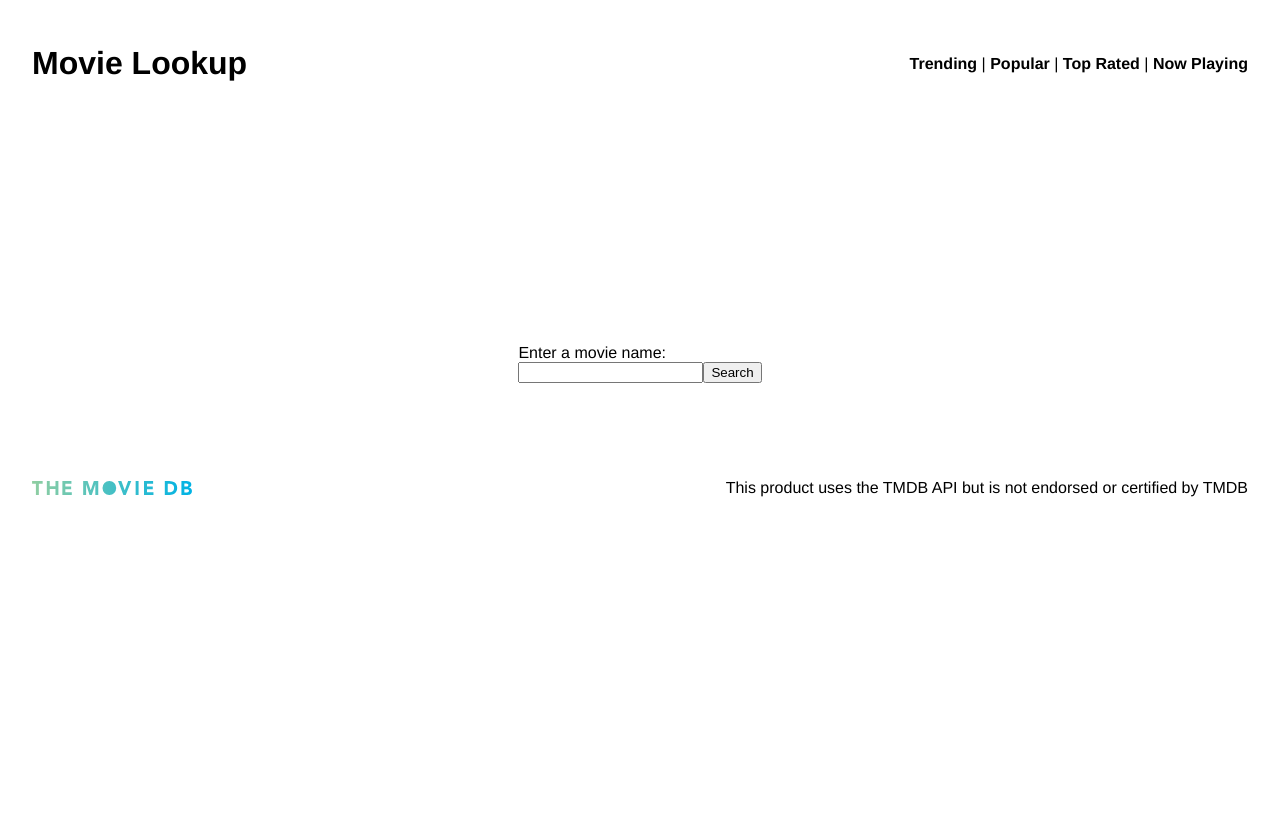
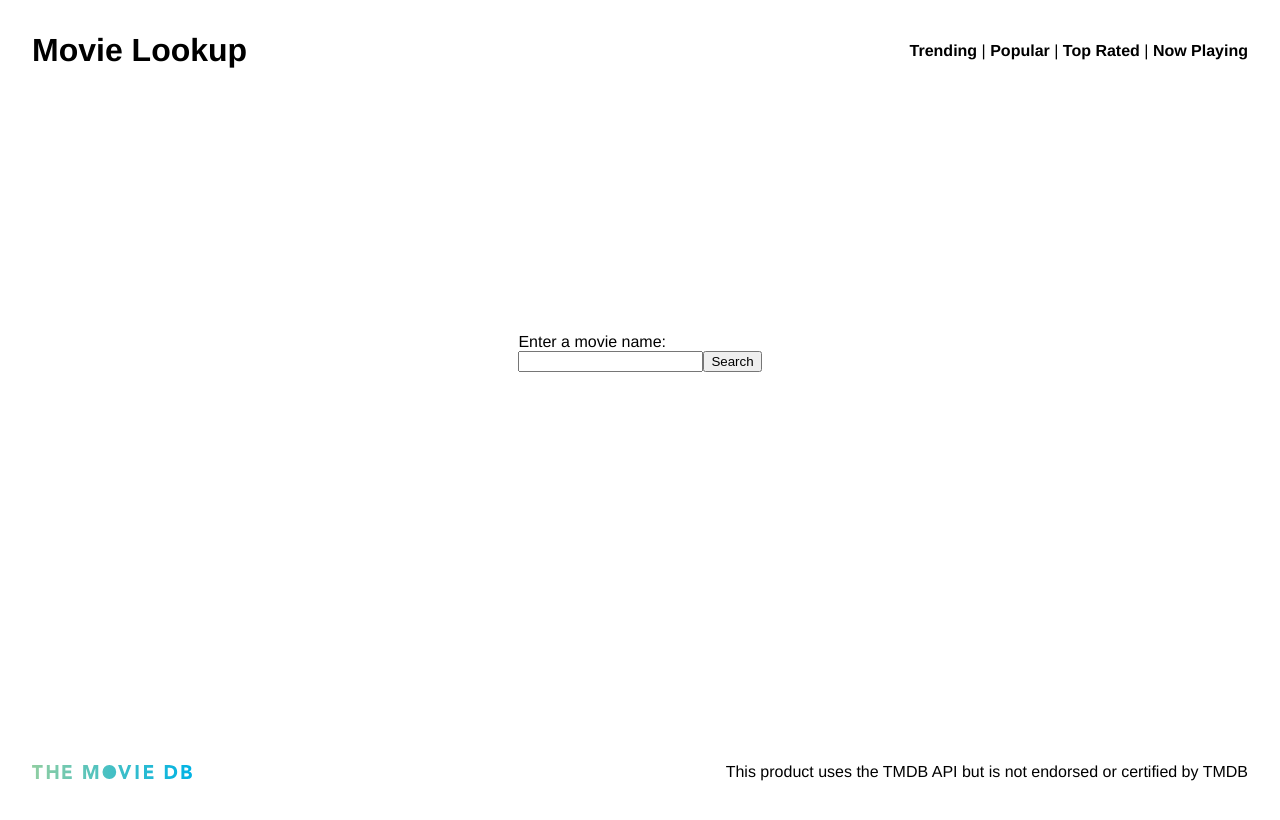
Before and after one commit to TOVTC/vue2-movie-lookup, a Vue app: page / in a window 1280 px wide. Shown: the top 820 px of the page. Built offline with nearby package versions, Linux system fonts and the light colour scheme.

Commit message:
fixed footer positioning, added better error handling

```diff
--- a/src/App.vue
+++ b/src/App.vue
@@ -1,29 +1,43 @@
 <template>
-  <div id="app">
+  <div id="page-container">
     <header>
-          <router-link to="/"><h1>Movie Lookup</h1></router-link>
-        <nav>
+          <router-link to="/"><h1 class="spacing">Movie Lookup</h1></router-link>
+        <nav class="spacing">
           <router-link to="/trending">Trending</router-link> |
           <router-link to="/popular">Popular</router-link> |
           <router-link to="/top-rated">Top Rated</router-link> |
           <router-link to="/now-playing">Now Playing</router-link>
         </nav>
     </header>
+    <div id="content-wrap">
     <router-view :key="$route.fullPath"></router-view>
-    <footer>
-      <img src="@/assets/tmdb.svg" id="logo"/>
-      <p>This product uses the TMDB API but is not endorsed or certified by TMDB</p>
+    </div>
+    <footer id="footer">
+      <img src="@/assets/tmdb.svg" id="logo" class="spacing"/>
+      <p class="spacing">This product uses the TMDB API but is not endorsed or certified by TMDB</p>
     </footer>
   </div>
 </template>
 
 <style>
-#app {
+#page-container {
   font-family: Avenir, Helvetica, Arial, sans-serif;
   -webkit-font-smoothing: antialiased;
   -moz-osx-font-smoothing: grayscale;
   color: #000000;
+  position: relative;
   min-height: 100vh
+}
+
+#content-wrap {
+  padding-bottom: 4.5rem;
+}
+
+#footer {
+  position: absolute;
+  bottom: 0;
+  width: 100%;
+  height: 4.5rem;
 }
 
 header, footer {
@@ -31,7 +45,10 @@ header, footer {
     justify-content: space-between;
     align-items: center;
     flex-wrap: wrap;
-    margin: 1.5rem;
+}
+
+.spacing {
+  margin: 1.5rem;
 }
 
 header a, nav a {
--- a/src/views/MovieDetailsView.vue
+++ b/src/views/MovieDetailsView.vue
@@ -133,12 +133,22 @@ import MovieList from '@/components/MovieList.vue'
     },
     async created () {
         try {
-            this.film = await MediaService.getDetails(this.id)
-            this.recommended = await MediaService.getRecommended(this.id)
-            this.similar = await MediaService.getSimilar(this.id)
+            let film = await MediaService.getDetails(this.id)
+            let recommended = await MediaService.getRecommended(this.id)
+            let similar = await MediaService.getSimilar(this.id)
+
+            if (!film || !recommended || !similar) {
+            alert("An error occurred")
+                return
+            }
+
+            this.film = film
+            this.recommended = recommended
+            this.similar = similar
         }
         catch (err) {
             alert("An error occurred")
+            console.log(err)
         }
     }
  }
--- a/src/views/NowPlayingView.vue
+++ b/src/views/NowPlayingView.vue
@@ -20,10 +20,18 @@ export default {
     },
     async created () {
         try {
-            this.movies = await MediaService.getNowPlaying()
+            let movies = await MediaService.getNowPlaying()
+
+            if (!movies) {
+                alert("An error occurred")
+                return
+            }
+
+            this.movies = movies
         }
         catch (err) {
             alert("An error occurred")
+            console.log(err)
         }
     }
 }
--- a/src/views/PopularView.vue
+++ b/src/views/PopularView.vue
@@ -20,10 +20,18 @@ export default {
     },
     async created () {
         try {
-            this.movies = await MediaService.getPopular()
+            let movies = await MediaService.getPopular()
+
+            if (!movies) {
+                alert("An error occurred")
+                return
+            }
+
+            this.movies = movies
         }
         catch (err) {
             alert("An error occurred")
+            console.log(err)
         }
     }
 }
--- a/src/views/ResultsView.vue
+++ b/src/views/ResultsView.vue
@@ -31,10 +31,18 @@ export default {
     },
     async created() {
         try {
-            this.movies = await MediaService.getResults(this.movieName)
+            let movies = await MediaService.getResults(this.movieName)
+
+            if (!movies) {
+                alert("An error occurred")
+                return
+            }
+
+            this.movies = movies
         }
         catch (err) {
             alert("An error occurred")
+            console.log(err)
         }
     }
 }
--- a/src/views/TopRatedView.vue
+++ b/src/views/TopRatedView.vue
@@ -20,10 +20,18 @@ export default {
     },
     async created () {
         try {
-            this.movies = await MediaService.getTopRated()
+            let movies = await MediaService.getTopRated()
+
+            if (!movies) {
+                alert("An error occurred")
+                return
+            }
+
+            this.movies = movies
         }
         catch (err) {
             alert("An error occurred")
+            console.log(err)
         }
     }
 }
--- a/src/views/TrendingView.vue
+++ b/src/views/TrendingView.vue
@@ -20,10 +20,18 @@ export default {
     },
     async created () {
         try {
-            this.movies = await MediaService.getTrending()
+            let movies = await MediaService.getTrending()
+
+            if (!movies) {
+                alert("An error occurred")
+                return
+            }
+
+            this.movies = movies
         }
         catch (err) {
             alert("An error occurred")
+            console.log(err)
         }
     }
 }
```
